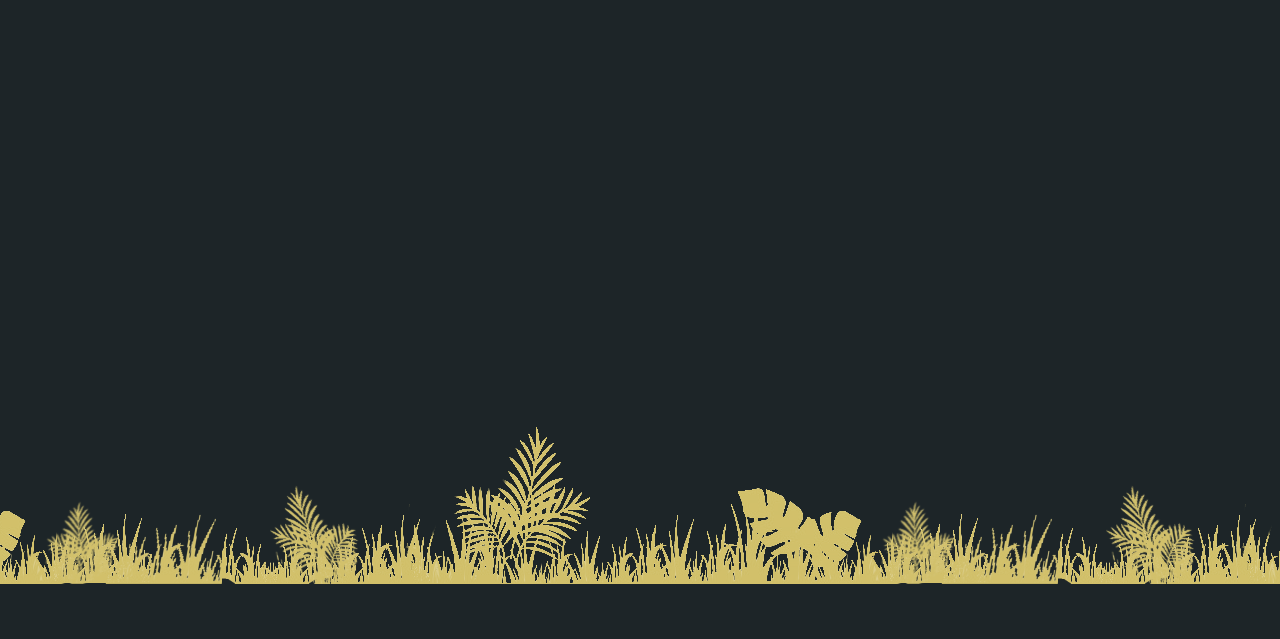
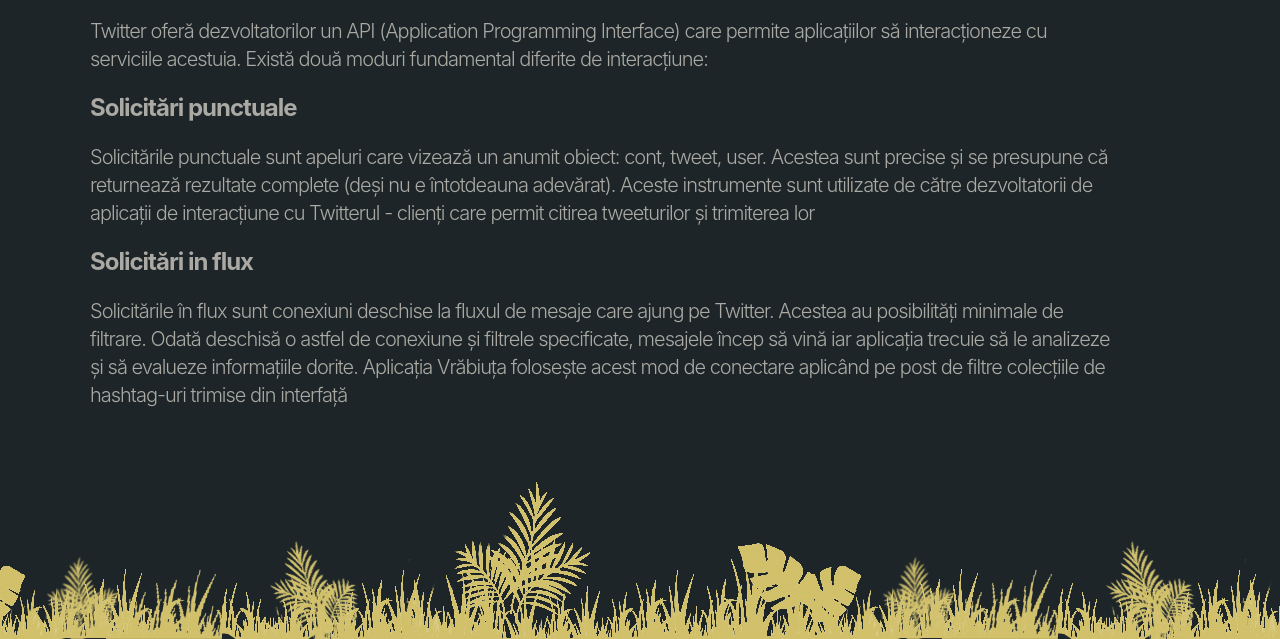
Before and after one commit to sorinmilu/sparrow, a website: page twitter-api.html in a window 1280 px wide. Shown: the part 196-835 px from the top of the page. Before the commit the page ends 800 px from the top, so only its background shows below. Drawn offline with Linux system fonts and the light colour scheme; a web font is replaced by a local one.

Commit message:
index text

```diff
--- a/twitter-api.html
+++ b/twitter-api.html
@@ -35,8 +35,12 @@
     <div class="main-text">
         <div class="typer">Twitter API</div>
         <div class="text-block link">
-            <p></p>
-            <p></p>
+            <p>Twitter oferă dezvoltatorilor un API (Application Programming Interface) care permite aplicațiilor să interacționeze cu serviciile acestuia. Există două moduri fundamental diferite de interacțiune: </p>
+            <H3>Solicitări punctuale</H3>
+            <p>Solicitările punctuale sunt apeluri care vizează un anumit obiect: cont, tweet, user. Acestea sunt precise și se presupune că returnează rezultate complete (deși nu e întotdeauna adevărat). Aceste instrumente sunt utilizate de către dezvoltatorii de aplicații de interacțiune cu Twitterul - clienți care permit citirea tweeturilor și trimiterea lor</p>
+            <H3>Solicitări in flux</H3>
+            <p>Solicitările în flux sunt conexiuni deschise la fluxul de mesaje care ajung pe Twitter. Acestea au posibilități minimale de filtrare. Odată deschisă o astfel de conexiune și filtrele specificate, mesajele încep să vină iar aplicația trecuie să le analizeze și să evalueze informațiile dorite. Aplicația Vrăbiuța folosește acest mod de conectare aplicând pe post de filtre colecțiile de hashtag-uri trimise din interfață</p>
+
         </div>
     </div>
 </div>
```
Also changed, not shown: websocket.html (+5 -2 lines).
